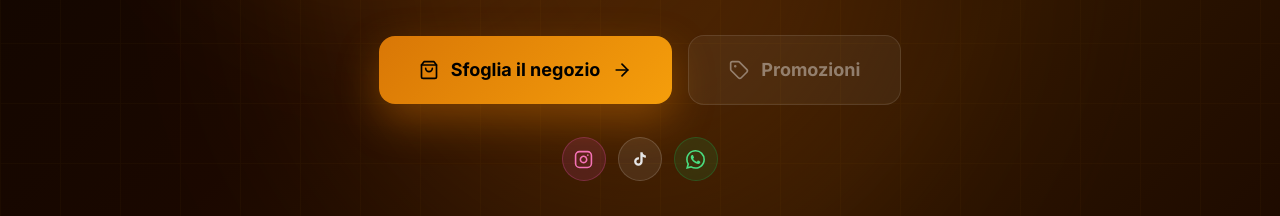
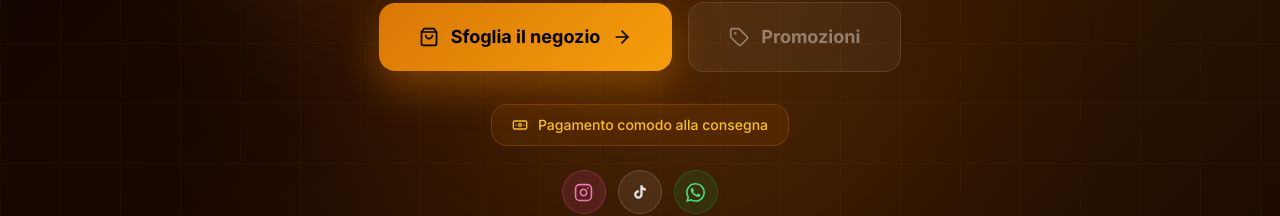
Before and after one commit to aureliomary2402-coder/mgshop-casa, a Next.js app: page / in a window 1280 px wide. Shown: the part 437-653 px from the top of the page. Built offline with nearby package versions, Linux system fonts and the light colour scheme; no server answers.

Commit message:
banner pagamento alla consegna in landing e carrello

```diff
--- a/app/page.tsx
+++ b/app/page.tsx
@@ -3,6 +3,7 @@ import { useEffect, useState } from 'react'
 import Link from 'next/link'
 import { ShoppingBag, Sparkles, ArrowRight, Tag } from 'lucide-react'
 import { SOCIAL_LINKS, InstagramIcon, TikTokIcon, WhatsAppIcon } from '@/components/shop/social-icons'
+import { CodBanner } from '@/components/shop/cod-banner'
 
 export default function WelcomePage() {
   const [mounted, setMounted] = useState(false)
@@ -68,6 +69,10 @@ export default function WelcomePage() {
           )}
         </div>
 
+        <div className="flex justify-center mb-6">
+          <CodBanner variant="dark" />
+        </div>
+
         {/* Icone social */}
         <div className="flex items-center justify-center gap-3 mt-2">
           <a href={SOCIAL_LINKS.instagram} target="_blank" rel="noopener noreferrer" aria-label="Instagram"
--- a/components/shop/cart-content.tsx
+++ b/components/shop/cart-content.tsx
@@ -5,6 +5,7 @@ import Link from 'next/link'
 import { ArrowLeft, Minus, Plus, Trash2, ShoppingBag, ImageIcon, CheckCircle, ShoppingCart, Tag, X } from 'lucide-react'
 import { useCartStore } from '@/lib/cart-store'
 import { LoyaltyBanner } from './loyalty-banner'
+import { CodBanner } from './cod-banner'
 
 export function CartContent({ scope = 'shop' }: { scope?: string }) {
   const [mounted, setMounted] = useState(false)
@@ -152,6 +153,7 @@ export function CartContent({ scope = 'shop' }: { scope?: string }) {
             {couponData&&discountAmount>0&&<div className="flex justify-between text-sm text-green-600 font-medium"><span>Sconto coupon</span><span>-€{discountAmount.toFixed(2)}</span></div>}
             <div className="flex justify-between font-bold pt-1"><span style={{color:'#1a0800'}}>Totale</span><span className="text-xl" style={{color:'#d97706'}}>€{total.toFixed(2)}</span></div>
           </div>
+          <CodBanner />
           <form onSubmit={handleSubmit} className="space-y-3">
             <input type="tel" placeholder="Numero di telefono" value={phone} onChange={e=>setPhone(e.target.value)}
               className="w-full h-11 px-4 rounded-xl text-sm outline-none" style={{background:'rgba(217,119,6,0.05)',border:'1px solid rgba(217,119,6,0.15)',color:'#1a0800'}}/>
--- /dev/null
+++ b/components/shop/cod-banner.tsx
@@ -0,0 +1,25 @@
+"use client"
+
+import { Banknote } from 'lucide-react'
+
+export function CodBanner({ variant = 'light' }: { variant?: 'light' | 'dark' }) {
+  if (variant === 'dark') {
+    return (
+      <div className="inline-flex items-center gap-2.5 px-5 py-2.5 rounded-2xl font-medium text-sm"
+        style={{ background: 'rgba(217,119,6,0.1)', border: '1px solid rgba(217,119,6,0.25)', color: '#fbbf24' }}>
+        <Banknote className="w-4 h-4" />
+        Pagamento comodo alla consegna
+      </div>
+    )
+  }
+
+  return (
+    <div className="flex items-center gap-3 p-3 rounded-xl"
+      style={{ background: 'rgba(22,163,74,0.06)', border: '1px solid rgba(22,163,74,0.15)' }}>
+      <Banknote className="w-5 h-5 text-green-600 shrink-0" />
+      <p className="text-xs text-stone-600 leading-relaxed">
+        <strong className="text-green-700">Pagamento alla consegna:</strong> paghi comodamente in contanti quando ricevi l&apos;ordine, nessun pagamento online richiesto.
+      </p>
+    </div>
+  )
+}
```
